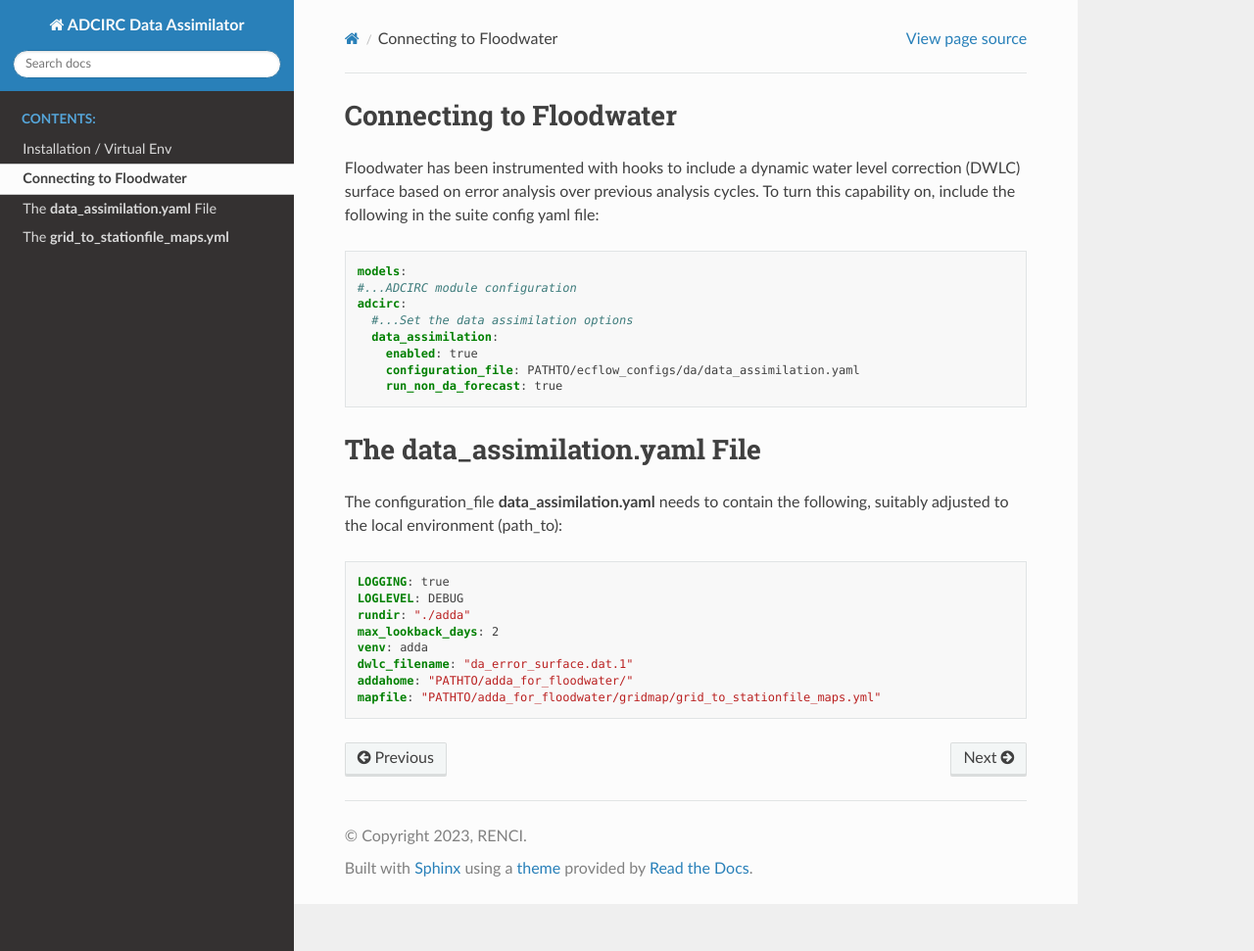
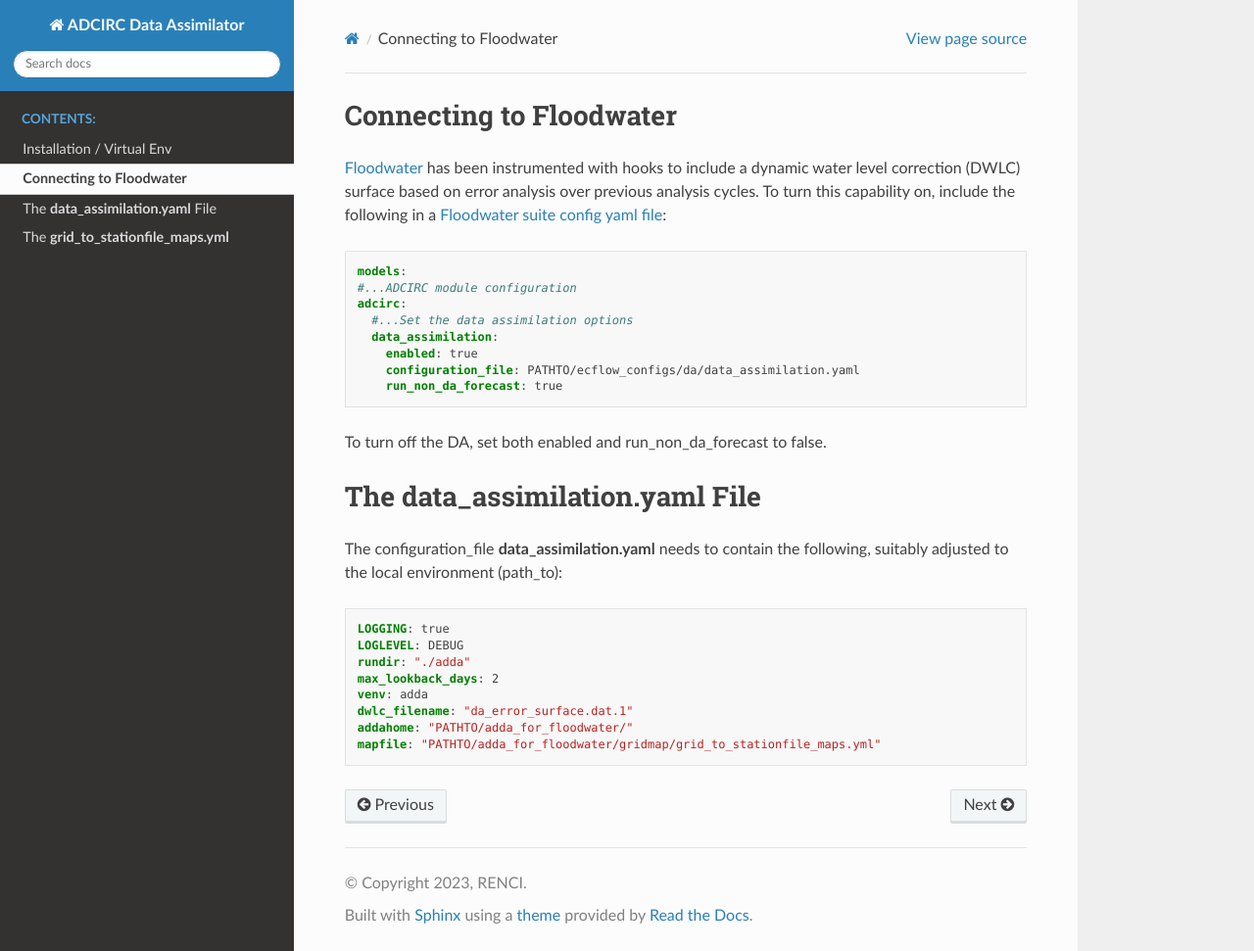
Before and after one commit to RENCI/adda_for_floodwater, a Sphinx documentation site: the page built from doc/source/connect2fw.rst, in a window 1280 px wide and 971 px high. Shown: the whole window at 98% size. Built offline with Sphinx 7.4.7 and the Read the Docs theme 2.0.0, drawn with Linux system fonts in a browser that asks for light colours; formulas are drawn with MathJax 3.

Commit message:
Update connect2fw.rst

```diff
--- a/doc/source/connect2fw.rst
+++ b/doc/source/connect2fw.rst
@@ -2,7 +2,7 @@
 Connecting to Floodwater
 ========================
 
-Floodwater has been instrumented with hooks to include a dynamic water level correction (DWLC) surface based on error analysis over previous analysis cycles.  To turn this capability on, include the following in the suite config yaml file:
+`Floodwater <https://waterinstitute.github.io/floodwater/index.html>`_ has been instrumented with hooks to include a dynamic water level correction (DWLC) surface based on error analysis over previous analysis cycles.  To turn this capability on, include the following in a `Floodwater suite config yaml file <https://waterinstitute.github.io/floodwater/configuration_files.html#suite-configuration-file>`_:
 
 .. code-block:: yaml
 
@@ -15,6 +15,7 @@ Floodwater has been instrumented with hooks to include a dynamic water level cor
         configuration_file: PATHTO/ecflow_configs/da/data_assimilation.yaml
         run_non_da_forecast: true
 
+To turn off the DA, set both enabled and run_non_da_forecast to false.
 
 ===================================
 The **data_assimilation.yaml** File
```
